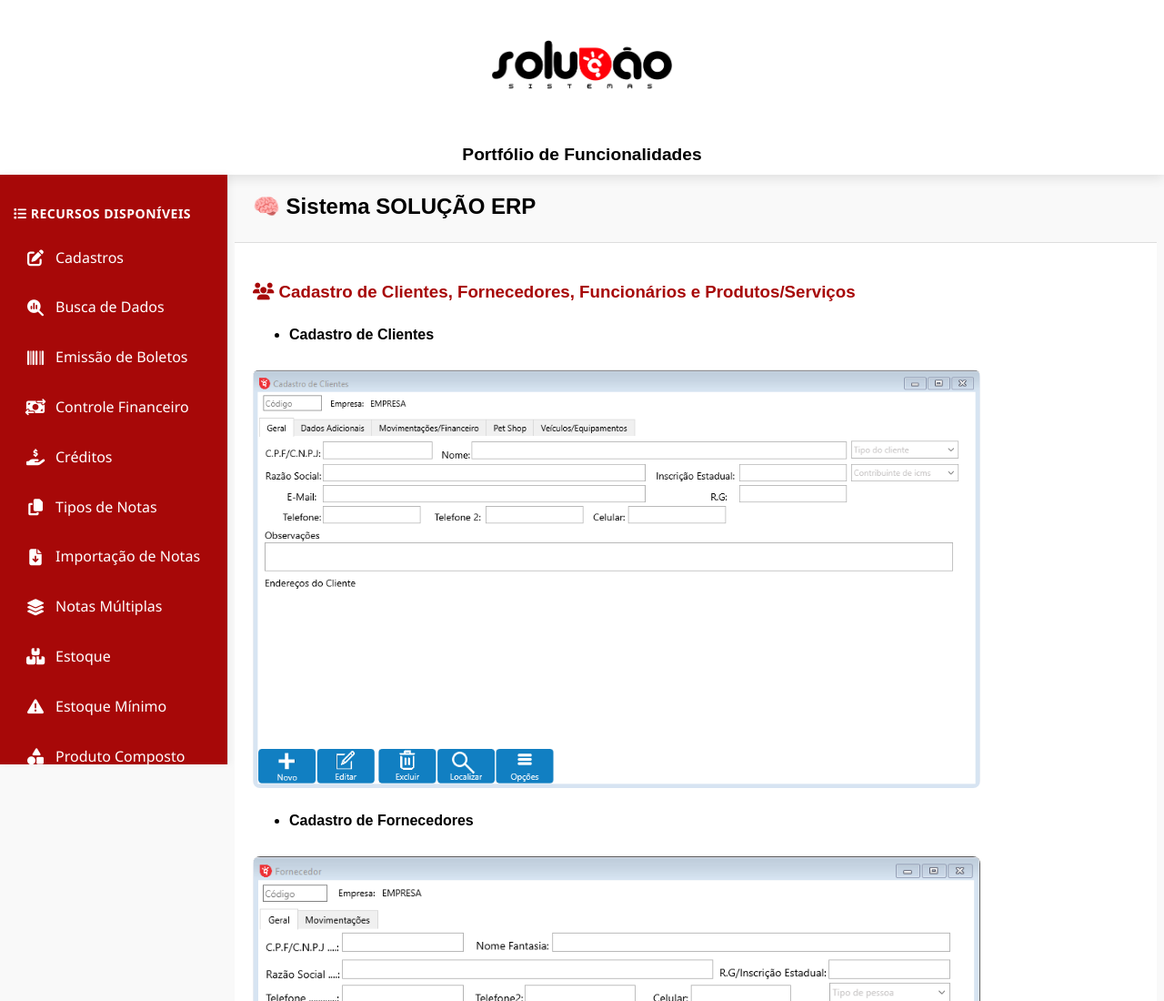
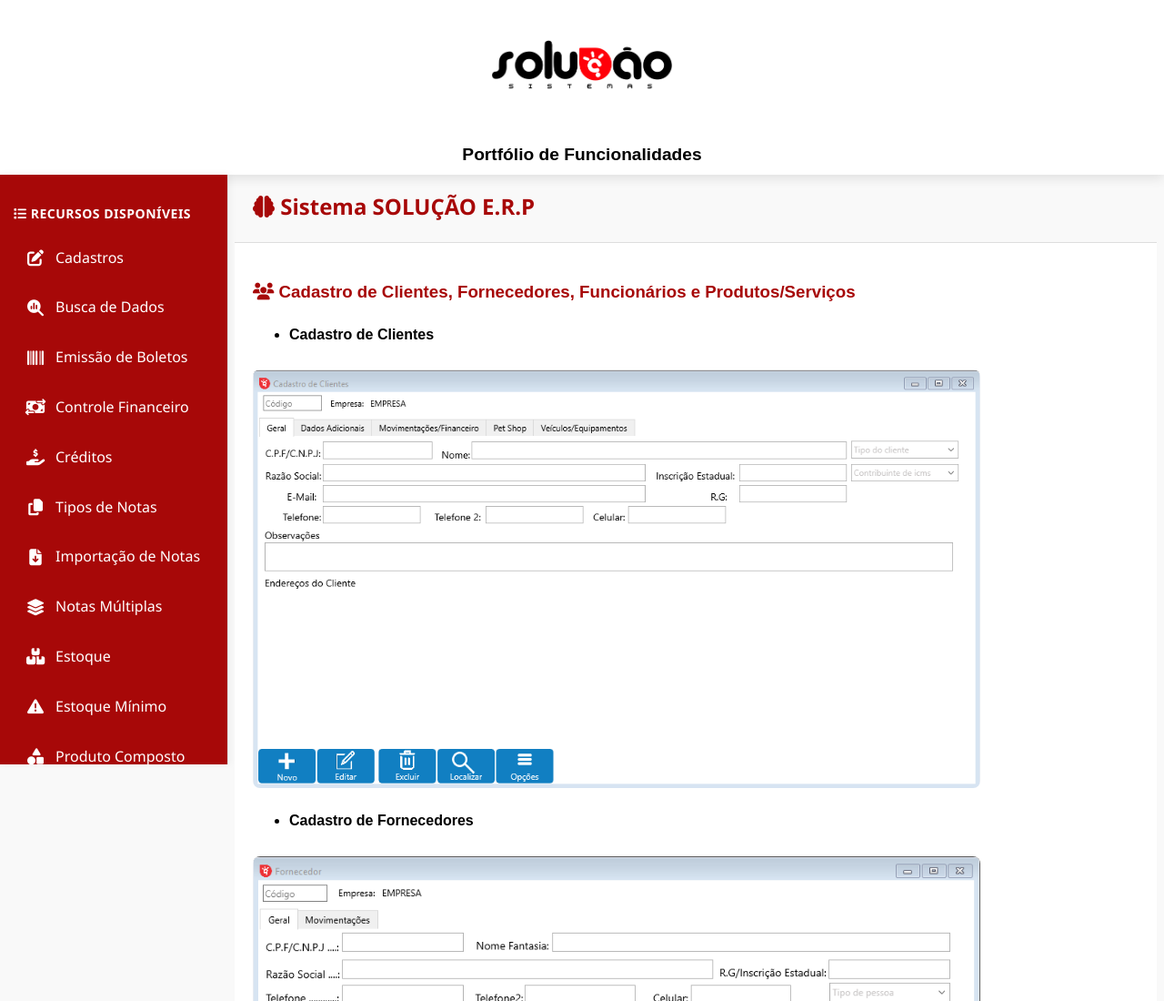
Before and after one commit to KLTNROX/PORFTIFOLIOERP, a plain HTML site: page index.html in a window 1280 px wide. Shown: the top 1100 px of the page at 91% size. Drawn offline with Linux system fonts and the light colour scheme.

Commit message:
Add files via upload

```diff
--- a/index.html
+++ b/index.html
@@ -227,6 +227,11 @@ html {
   scroll-behavior: smooth;
   scroll-padding-top: 180px;
 }
+.titulo-sistema {
+  margin-left: 20px;
+  color: #a70808;
+  font-family: 'Segoe UI', Tahoma, Geneva, Verdana, sans-serif;
+}
 
 
   </style>
@@ -279,7 +284,7 @@ html {
 
   <!-- CONTEÚDO -->
   <section>
-    <h2 style="margin-left: 20px;">🧠 Sistema SOLUÇÃO ERP</h2>
+    <h2 class="titulo-sistema"><i class="fa-solid fa-brain"></i> Sistema SOLUÇÃO E.R.P</h2>
         <div class="feature" id="cadastros">
       <h3><i class="fa-solid fa-users"></i> Cadastro de Clientes, Fornecedores, Funcionários e Produtos/Serviços</h3>
 
```
